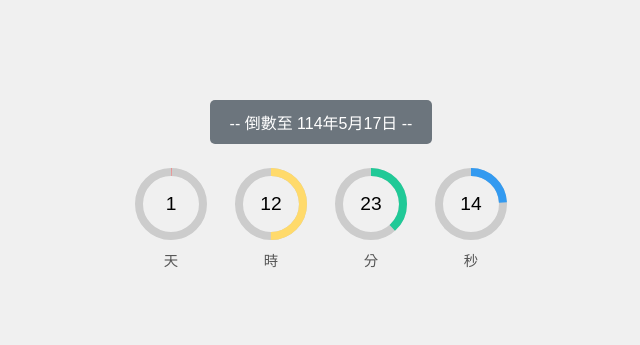
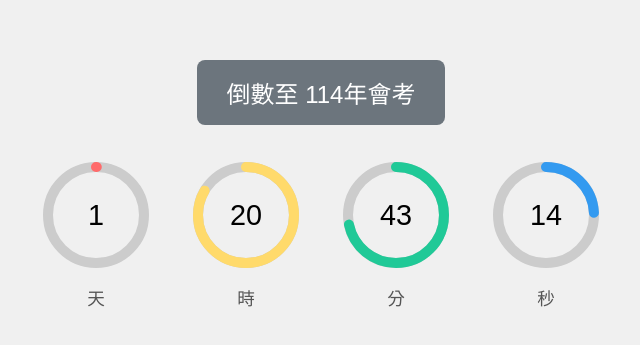
Before and after one commit to colacat878787/aviprofile, a plain HTML site: page index.html in a window 1280 px wide. Shown: the part 215-560 px from the top of the page, without its empty margins (319-959 px from the left). Drawn offline with Linux system fonts and the light colour scheme.

Commit message:
Update index.html

```diff
--- a/index.html
+++ b/index.html
@@ -3,7 +3,7 @@
 <head>
     <meta charset="UTF-8">
     <meta name="viewport" content="width=device-width, initial-scale=1.0">
-    <title>月考倒數時鐘</title>
+    <title>114年會考倒數</title>
     <style>
         body {
             font-family: sans-serif;
@@ -19,14 +19,15 @@
         .countdown-title {
             background-color: #6c757d;
             color: #fff;
-            padding: 10px 20px;
-            border-radius: 5px;
-            margin-bottom: 20px;
+            padding: 15px 30px;
+            border-radius: 8px;
+            margin-bottom: 30px;
+            font-size: 1.5em;
         }
 
         .circles-container {
             display: flex;
-            gap: 20px;
+            gap: 30px;
         }
 
         .circle-item {
@@ -37,8 +38,8 @@
 
         .circle-progress {
             position: relative;
-            width: 80px;
-            height: 80px;
+            width: 120px;
+            height: 120px;
         }
 
         .progress-ring {
@@ -50,25 +51,27 @@
             transition: stroke-dashoffset 0.35s;
             transform: rotate(-90deg);
             transform-origin: 50% 50%;
-            stroke-width: 8;
+            stroke-width: 10;
             fill: transparent;
-            r: 32;
-            cx: 40;
-            cy: 40;
-            stroke: #ccc; /* 底色 */
+            r: 48;
+            cx: 60;
+            cy: 60;
+            stroke: #ccc;
+            stroke-linecap: round; /* 圓潤的線帽 */
         }
 
         .progress-ring__fill {
             transition: stroke-dashoffset 0.35s;
             transform: rotate(-90deg);
             transform-origin: 50% 50%;
-            stroke-width: 8;
+            stroke-width: 10;
             fill: transparent;
-            r: 32;
-            cx: 40;
-            cy: 40;
-            stroke-dasharray: 201; /* 圓的周長近似值 */
-            stroke-dashoffset: 201;
+            r: 48;
+            cx: 60;
+            cy: 60;
+            stroke-dasharray: 301.6; /* 圓的周長近似值 */
+            stroke-dashoffset: 301.6;
+            stroke-linecap: round; /* 圓潤的線帽 */
         }
 
         .progress-value {
@@ -76,24 +79,24 @@
             top: 50%;
             left: 50%;
             transform: translate(-50%, -50%);
-            font-size: 1.2em;
+            font-size: 1.8em;
         }
 
         .circle-label {
-            margin-top: 5px;
-            font-size: 0.9em;
+            margin-top: 10px;
+            font-size: 1.1em;
             color: #555;
         }
     </style>
 </head>
 <body>
-    <div class="countdown-title">-- 倒數至 114年5月17日 --</div>
+    <div id="countdown-title" class="countdown-title">倒數至 114年會考</div>
     <div class="circles-container">
         <div class="circle-item">
             <div class="circle-progress">
-                <svg class="progress-ring" width="80" height="80">
+                <svg class="progress-ring" width="120" height="120">
                     <circle class="progress-ring__circle"></circle>
-                    <circle class="progress-ring__fill" stroke="#ff6b6b"></circle>
+                    <circle id="days-circle" class="progress-ring__fill" stroke="#ff6b6b"></circle>
                 </svg>
                 <div id="days-value" class="progress-value"></div>
             </div>
@@ -101,9 +104,9 @@
         </div>
         <div class="circle-item">
             <div class="circle-progress">
-                <svg class="progress-ring" width="80" height="80">
+                <svg class="progress-ring" width="120" height="120">
                     <circle class="progress-ring__circle"></circle>
-                    <circle class="progress-ring__fill" stroke="#ffda6b"></circle>
+                    <circle id="hours-circle" class="progress-ring__fill" stroke="#ffda6b"></circle>
                 </svg>
                 <div id="hours-value" class="progress-value"></div>
             </div>
@@ -111,9 +114,9 @@
         </div>
         <div class="circle-item">
             <div class="circle-progress">
-                <svg class="progress-ring" width="80" height="80">
+                <svg class="progress-ring" width="120" height="120">
                     <circle class="progress-ring__circle"></circle>
-                    <circle class="progress-ring__fill" stroke="#20c997"></circle>
+                    <circle id="minutes-circle" class="progress-ring__fill" stroke="#20c997"></circle>
                 </svg>
                 <div id="minutes-value" class="progress-value"></div>
             </div>
@@ -121,9 +124,9 @@
         </div>
         <div class="circle-item">
             <div class="circle-progress">
-                <svg class="progress-ring" width="80" height="80">
+                <svg class="progress-ring" width="120" height="120">
                     <circle class="progress-ring__circle"></circle>
-                    <circle class="progress-ring__fill" stroke="#339af0"></circle>
+                    <circle id="seconds-circle" class="progress-ring__fill" stroke="#339af0"></circle>
                 </svg>
                 <div id="seconds-value" class="progress-value"></div>
             </div>
@@ -132,17 +135,18 @@
     </div>
 
     <script>
+        const titleElement = document.getElementById('countdown-title');
         const daysValueElement = document.getElementById('days-value');
         const hoursValueElement = document.getElementById('hours-value');
         const minutesValueElement = document.getElementById('minutes-value');
         const secondsValueElement = document.getElementById('seconds-value');
 
-        const dayCircle = document.querySelectorAll('.circle-item')[0].querySelector('.progress-ring__fill');
-        const hourCircle = document.querySelectorAll('.circle-item')[1].querySelector('.progress-ring__fill');
-        const minuteCircle = document.querySelectorAll('.circle-item')[2].querySelector('.progress-ring__fill');
-        const secondCircle = document.querySelectorAll('.circle-item')[3].querySelector('.progress-ring__fill');
+        const dayCircle = document.getElementById('days-circle');
+        const hourCircle = document.getElementById('hours-circle');
+        const minuteCircle = document.getElementById('minutes-circle');
+        const secondCircle = document.getElementById('seconds-circle');
 
-        const radius = 32;
+        const radius = 48;
         const circumference = 2 * Math.PI * radius;
 
         function setCircleProgress(circle, value, max) {
@@ -154,10 +158,30 @@
 
         function updateCountdown() {
             const now = new Date();
-            const examDate = new Date('2025-05-17T00:00:00');
-            const timeDiff = examDate.getTime() - now.getTime();
 
-            if (timeDiff <= 0) {
+            // 會考時間點
+            const examStartDay1 = new Date('2025-05-17T08:20:00');
+            const examEndDay1 = new Date('2025-05-17T16:40:00');
+            const examStartDay2 = new Date('2025-05-18T08:20:00');
+            const examEndDay2 = new Date('2025-05-18T12:30:00');
+            const examEndFinal = examEndDay2;
+
+            let timeDiff;
+            let titleText = '倒數至 114年會考';
+
+            if (now >= examStartDay1 && now < examEndDay1) {
+                titleText = '正在進行考試 (第一天)';
+                timeDiff = examEndDay1.getTime() - now.getTime();
+            } else if (now >= examEndDay1 && now < examStartDay2) {
+                titleText = '恭喜你撐過第一天了! 準備第二天的努力吧!';
+                timeDiff = examStartDay2.getTime() - now.getTime();
+            } else if (now >= examStartDay2 && now < examEndDay2) {
+                titleText = '正在進行考試 (第二天)';
+                timeDiff = examEndDay2.getTime() - now.getTime();
+            } else if (now >= examEndFinal) {
+                titleText = '114年會考已結束 此網站已暫停使用';
+                timeDiff = 0;
+                // 全部歸零並停止更新
                 daysValueElement.innerText = '0';
                 hoursValueElement.innerText = '0';
                 minutesValueElement.innerText = '0';
@@ -166,8 +190,14 @@
                 setCircleProgress(hourCircle, 0, 1);
                 setCircleProgress(minuteCircle, 0, 1);
                 setCircleProgress(secondCircle, 0, 1);
+                clearInterval(intervalId); // 停止計時器
+                titleElement.innerText = titleText;
                 return;
+            } else {
+                timeDiff = examStartDay1.getTime() - now.getTime();
             }
+
+            titleElement.innerText = titleText;
 
             const totalSeconds = Math.floor(timeDiff / 1000);
             const days = Math.floor(totalSeconds / (60 * 60 * 24));
@@ -175,19 +205,19 @@
             const minutes = Math.floor((totalSeconds % (60 * 60)) / 60);
             const seconds = totalSeconds % 60;
 
-            daysValueElement.innerText = days;
-            hoursValueElement.innerText = hours;
-            minutesValueElement.innerText = minutes;
-            secondsValueElement.innerText = seconds;
+            daysValueElement.innerText = Math.max(0, days);
+            hoursValueElement.innerText = Math.max(0, hours);
+            minutesValueElement.innerText = Math.max(0, minutes);
+            secondsValueElement.innerText = Math.max(0, seconds);
 
-            setCircleProgress(dayCircle, days, 365); // 假設最多365天
-            setCircleProgress(hourCircle, hours, 24);
-            setCircleProgress(minuteCircle, minutes, 60);
-            setCircleProgress(secondCircle, seconds, 60);
+            setCircleProgress(dayCircle, Math.max(0, days), 365);
+            setCircleProgress(hourCircle, Math.max(0, hours), 24);
+            setCircleProgress(minuteCircle, Math.max(0, minutes), 60);
+            setCircleProgress(secondCircle, Math.max(0, seconds), 60);
         }
 
-        setInterval(updateCountdown, 1000);
         updateCountdown();
+        const intervalId = setInterval(updateCountdown, 1000);
     </script>
 </body>
 </html>
```
